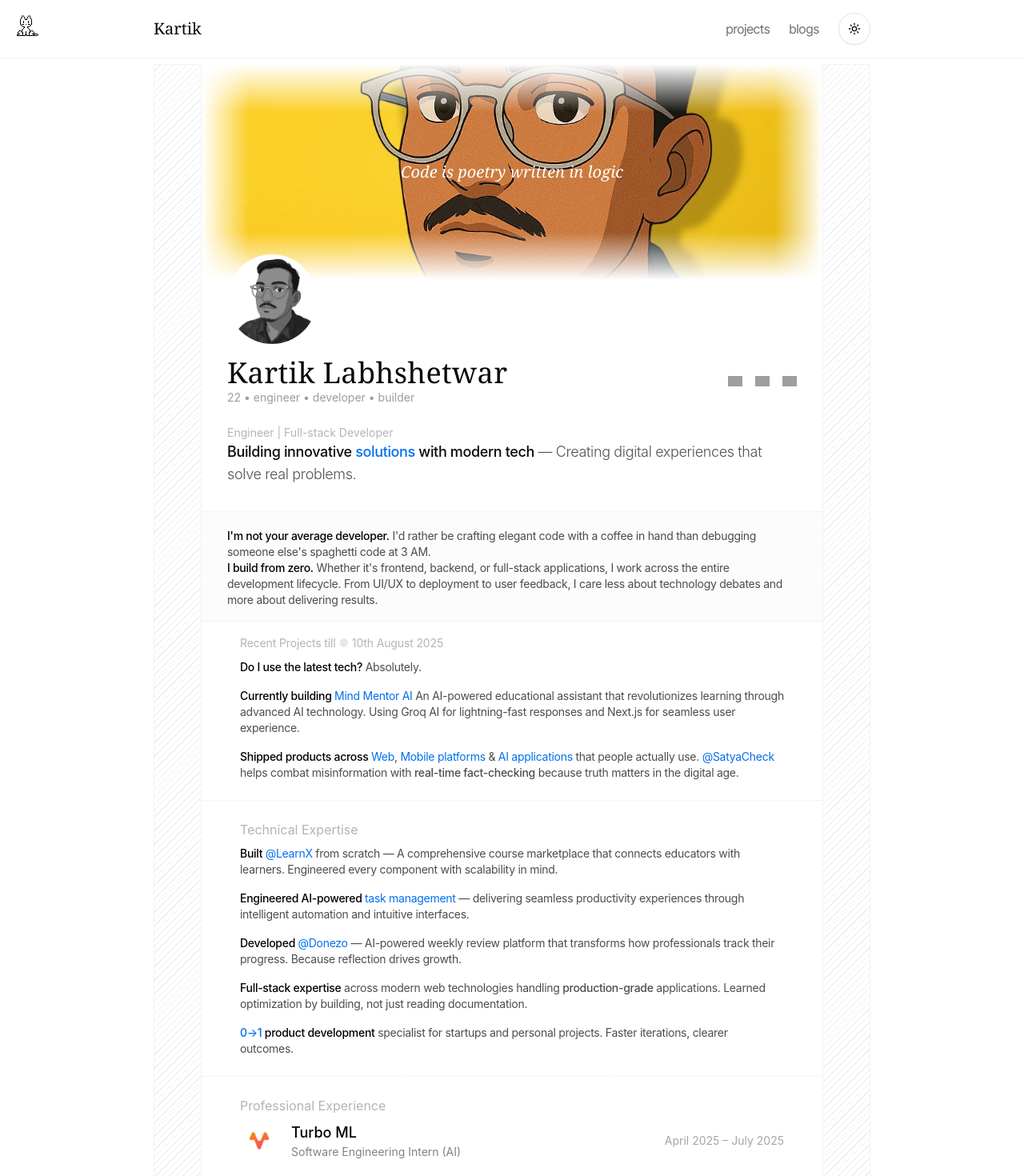
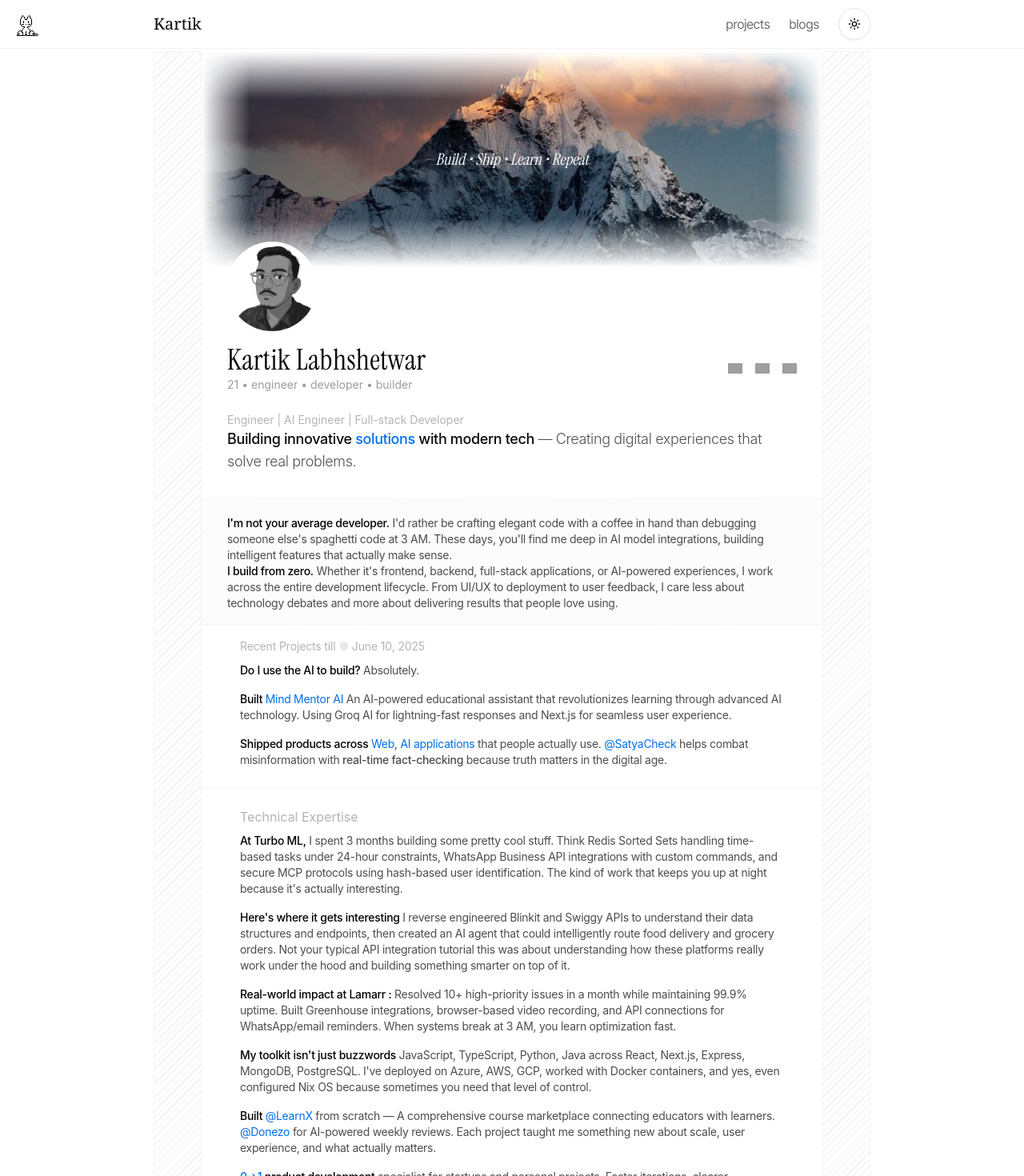
Before and after one commit to fpcMotif/kartik, a Next.js app: page / in a window 1280 px wide. Shown: the top 1470 px of the page at 80% size. Built offline with nearby package versions, Linux system fonts and the light colour scheme; grey boxes are pictures that could not be loaded.

Commit message:
some data changes

```diff
--- a/src/app/layout.tsx
+++ b/src/app/layout.tsx
@@ -1,5 +1,5 @@
 import type { Metadata } from "next";
-import {Inter_Tight} from "next/font/google";
+import {Inter_Tight, Instrument_Serif} from "next/font/google";
 import "./globals.css";
 import { ThemeProvider } from "@/components/theme-provider"
 
@@ -7,6 +7,13 @@
   weight: '400',
   style: 'normal',
   subsets: ['latin']
+})
+
+const instrumentSerif = Instrument_Serif({
+  weight: ['400'],
+  style: 'normal',
+  subsets: ['latin'],
+  variable: '--font-instrument-serif'
 })
 
 export const metadata: Metadata = {
@@ -33,7 +40,7 @@
 }>) {
   return (
     <html lang="en" suppressHydrationWarning>
-      <body className={inter.className}>
+      <body className={`${inter.className} ${instrumentSerif.variable}`}>
         <ThemeProvider
           attribute="class"
           defaultTheme="system"
--- a/src/app/page.tsx
+++ b/src/app/page.tsx
@@ -9,7 +9,7 @@
     <div>
       <MinimalNavigation />
       <OnekoCat />
-      <div className="pt-16 sm:pt-20">
+      <div className="pt-16 sm:pt-16">
         <NewHeroSection />
       </div>
     </div>
--- a/src/app/projects/[id]/page.tsx
+++ b/src/app/projects/[id]/page.tsx
@@ -51,7 +51,7 @@
       <OnekoCat />
 
       {/* Project Detail Section - Full Width with Borders */}
-      <section className="w-full border-b border-neutral-200 dark:border-neutral-700 relative bg-neutral-50/30 dark:bg-neutral-900/30 pt-16 sm:pt-20">
+      <section className="w-full border-b border-neutral-200 dark:border-neutral-700 relative bg-neutral-50/30 dark:bg-neutral-900/30 pt-16 sm:pt-16">
         <div className="w-full relative">
 
           <div className="px-4 sm:px-8 md:px-16 py-12 sm:py-16 md:py-20 relative z-20">
--- a/src/components/BannerSection.tsx
+++ b/src/components/BannerSection.tsx
@@ -9,8 +9,8 @@
 }
 
 export default function BannerSection({
-  quote = "Knowing everything is knowing nothing",
-  bannerImage = "/kartik.jpg"
+  quote = "Build • Ship • Learn • Repeat",
+  bannerImage = "/mountain.jpg"
 }: BannerSectionProps) {
   return (
     <div className="w-full mb-2 relative">
@@ -29,7 +29,7 @@
         <BannerOverlay position="left" />
         <BannerOverlay position="right" />
         <div className="absolute inset-0 flex items-center justify-center">
-          <p className="text-white text-xl italic font-serif">{quote}</p>
+          <p className="text-white text-xl italic font-[family-name:var(--font-instrument-serif)]">{quote}</p>
         </div>
       </div>
     </div>
--- a/src/components/BlogPostClient.tsx
+++ b/src/components/BlogPostClient.tsx
@@ -17,7 +17,7 @@
       <OnekoCat />
 
       {/* Blog Content */}
-      <div className="w-full relative pt-16 sm:pt-20">
+      <div className="w-full relative pt-16 sm:pt-16">
         <div className="px-4 sm:px-8 md:px-16 py-8 sm:py-10 md:py-12">
           <div className="max-w-3xl mx-auto">
             <Link
--- a/src/components/BlogsListClient.tsx
+++ b/src/components/BlogsListClient.tsx
@@ -16,7 +16,7 @@
       <OnekoCat />
 
       {/* Page Content */}
-      <div className="w-full relative pt-16 sm:pt-20">
+      <div className="w-full relative pt-16 sm:pt-16">
         <div className="px-4 sm:px-8 md:px-16 py-8 sm:py-10 md:py-12">
           <div className="max-w-3xl mx-auto">
             <div className="mb-8 sm:mb-10">
--- a/src/components/CallToAction.tsx
+++ b/src/components/CallToAction.tsx
@@ -19,7 +19,7 @@
 }: CallToActionProps) {
   return (
     <div className="sm:px-12 px-6 mt-6 pb-8 sm:flex sm:justify-between sm:items-center w-full flex-col">
-      <p className="opacity-50 font-serif text-xl mb-4 sm:mb-3">{preText}</p>
+      <p className="opacity-50 font-[family-name:var(--font-instrument-serif)] text-xl mb-4 sm:mb-3">{preText}</p>
       <div className="gradient bg-gradient-to-b from-[#252525] to-[#3B3B3B] rounded-lg p-[1px] relative overflow-hidden w-full sm:w-auto mt-4 sm:mt-0">
         <a
           href={linkUrl}
--- a/src/components/MinimalNavigation.tsx
+++ b/src/components/MinimalNavigation.tsx
@@ -17,7 +17,7 @@
 
   return (
     <nav className="fixed top-0 left-0 right-0 z-50 bg-white/80 dark:bg-black/80 backdrop-blur-md border-b border-neutral-200/50 dark:border-neutral-700/50">
-      <div className="px-4 sm:px-8 py-3 sm:py-4">
+      <div className="px-4 sm:px-8 py-3 sm:py-2.5">
         <div className="max-w-4xl mx-auto flex justify-between items-center">
           <Link
             href="/"
--- a/src/components/NewHeroSection.tsx
+++ b/src/components/NewHeroSection.tsx
@@ -22,14 +22,14 @@
         <div className="mx-auto sm:w-[calc(100%-120px)] w-full max-w-4xl">
           {/* Banner Section */}
           <BannerSection
-            bannerImage="/kartik.jpg"
-            quote="Code is poetry written in logic"
+            bannerImage="/mountain.jpg"
+            quote="Build • Ship • Learn • Repeat"
           />
 
           {/* Profile Header */}
           <ProfileHeader
             name="Kartik Labhshetwar"
-            age="22"
+            age="21"
             title="engineer • developer • builder"
             profileImage="/kartik_bw.png"
             socialLinks={{
@@ -44,7 +44,7 @@
             <div className="text-base">
               {/* Current Role Section */}
               <ContentSection
-                subtitle="Engineer | Full-stack Developer"
+                subtitle="Engineer | AI Engineer | Full-stack Developer"
                 title='Building innovative <a class="text-[#006FEE] hover:underline" href="/projects">solutions</a> with modern tech <span class="opacity-70 font-light">— Creating digital experiences that solve real problems.</span>'
                 className="mt-6"
               >
@@ -56,10 +56,10 @@
               {/* About Section */}
               <ContentSection background className="pb-4 pt-1">
                 <ContentParagraph className="mt-4">
-                  <span className="font-medium dark:text-white text-black">I&apos;m not your average developer.</span> I&apos;d rather be crafting elegant code with a coffee in hand than debugging someone else&apos;s spaghetti code at 3 AM.
+                  <span className="font-medium dark:text-white text-black">I&apos;m not your average developer.</span> I&apos;d rather be crafting elegant code with a coffee in hand than debugging someone else&apos;s spaghetti code at 3 AM. These days, you&apos;ll find me deep in AI model integrations, building intelligent features that actually make sense.
                 </ContentParagraph>
                 <ContentParagraph>
-                  <span className="font-medium dark:text-white text-black">I build from zero.</span> Whether it&apos;s frontend, backend, or full-stack applications, I work across the entire development lifecycle. From UI/UX to deployment to user feedback, I care less about technology debates and more about delivering results.
+                  <span className="font-medium dark:text-white text-black">I build from zero.</span> Whether it&apos;s frontend, backend, full-stack applications, or AI-powered experiences, I work across the entire development lifecycle. From UI/UX to deployment to user feedback, I care less about technology debates and more about delivering results that people love using.
                 </ContentParagraph>
               </ContentSection>
 
@@ -68,26 +68,24 @@
               {/* Contributions Section */}
               <div className="sm:px-12 px-6 mt-4">
                 <h2 className="text-sm sm:text-md opacity-30 leading-relaxed -tracking-[0.01em] mb-2">
-                  Recent Projects till <span className="opacity-30">●</span> 10th August 2025
+                  Recent Projects till <span className="opacity-30">●</span> {new Date().toLocaleDateString('en-US', { day: 'numeric', month: 'long', year: 'numeric' })}
                 </h2>
                 <div className="space-y-4 dark:text-white/70 text-black/70 pb-6">
                   <ContentParagraph>
-                    <span className="font-medium dark:text-white text-black">Do I use the latest tech?</span> Absolutely.
+                    <span className="font-medium dark:text-white text-black">Do I use the AI to build?</span> Absolutely.
                   </ContentParagraph>
                   <ContentParagraph>
-                    <span className="font-medium dark:text-white text-black">Currently building </span>
-                    <Link href="/projects" className="text-[#006FEE] hover:underline">Mind Mentor AI</Link>
+                    <span className="font-medium dark:text-white text-black">Built </span>
+                    <Link href="/projects/mind-mentor" className="text-[#006FEE] hover:underline">Mind Mentor AI</Link>
                     <span> An AI-powered educational assistant that revolutionizes learning through advanced AI technology. Using Groq AI for lightning-fast responses and Next.js for seamless user experience.</span>
                   </ContentParagraph>
                   <ContentParagraph>
                     <span className="font-medium dark:text-white text-black">Shipped products across </span>
                     <Link href="/projects" className="text-[#006FEE] hover:underline">Web</Link>
                     <span>, </span>
-                    <Link href="/projects" className="text-[#006FEE] hover:underline">Mobile platforms</Link>
-                    <span> & </span>
                     <Link href="/projects" className="text-[#006FEE] hover:underline">AI applications</Link>
                     <span> that people actually use. </span>
-                    <Link href="/projects" className="text-[#006FEE] hover:underline">@SatyaCheck</Link>
+                    <Link href="/projects/satya-check" className="text-[#006FEE] hover:underline">@SatyaCheck</Link>
                     <span> helps combat misinformation with </span>
                     <span className="font-medium">real-time fact-checking</span>
                     <span> because truth matters in the digital age.</span>
@@ -102,29 +100,27 @@
                 <h2 className="text-md mb-2 opacity-30 mt-6">Technical Expertise</h2>
                 <div className="space-y-4 dark:text-white/70 text-black/70 pb-6">
                   <ContentParagraph>
-                    <span className="font-medium dark:text-white text-black">Built </span>
-                    <Link href="/projects" className="text-[#006FEE] hover:underline">@LearnX</Link>
-                    <span> from scratch — A comprehensive course marketplace that connects educators with learners. Engineered every component with scalability in mind.</span>
+                    <span className="font-medium dark:text-white text-black">At Turbo ML,</span> I spent 3 months building some pretty cool stuff. Think Redis Sorted Sets handling time-based tasks under 24-hour constraints, WhatsApp Business API integrations with custom commands, and secure MCP protocols using hash-based user identification. The kind of work that keeps you up at night because it&apos;s actually interesting.
                   </ContentParagraph>
                   <ContentParagraph>
-                    <span className="font-medium dark:text-white text-black">Engineered AI-powered </span>
-                    <Link href="/projects" className="text-[#006FEE] hover:underline">task management</Link>
-                    <span> — delivering seamless productivity experiences through intelligent automation and intuitive interfaces.</span>
+                    <span className="font-medium dark:text-white text-black">Here&apos;s where it gets interesting </span> I reverse engineered Blinkit and Swiggy APIs to understand their data structures and endpoints, then created an AI agent that could intelligently route food delivery and grocery orders. Not your typical API integration tutorial this was about understanding how these platforms really work under the hood and building something smarter on top of it.
                   </ContentParagraph>
                   <ContentParagraph>
-                    <span className="font-medium dark:text-white text-black">Developed </span>
-                    <Link href="/projects" className="text-[#006FEE] hover:underline">@Donezo</Link>
-                    <span> — AI-powered weekly review platform that transforms how professionals track their progress. Because reflection drives growth.</span>
+                    <span className="font-medium dark:text-white text-black">Real-world impact at Lamarr :</span>  Resolved 10+ high-priority issues in a month while maintaining 99.9% uptime. Built Greenhouse integrations, browser-based video recording, and API connections for WhatsApp/email reminders. When systems break at 3 AM, you learn optimization fast.
                   </ContentParagraph>
                   <ContentParagraph>
-                    <span className="font-medium dark:text-white text-black">Full-stack expertise</span>
-                    <span> across modern web technologies handling </span>
-                    <span className="font-medium">production-grade</span>
-                    <span> applications. Learned optimization by building, not just reading documentation.</span>
+                    <span className="font-medium dark:text-white text-black">My toolkit isn&apos;t just buzzwords </span> JavaScript, TypeScript, Python, Java across React, Next.js, Express, MongoDB, PostgreSQL. I&apos;ve deployed on Azure, AWS, GCP, worked with Docker containers, and yes, even configured Nix OS because sometimes you need that level of control.
+                  </ContentParagraph>
+                  <ContentParagraph>
+                    <span className="font-medium dark:text-white text-black">Built </span>
+                    <Link href="/projects/learnx" className="text-[#006FEE] hover:underline">@LearnX</Link>
+                    <span> from scratch — A comprehensive course marketplace connecting educators with learners. </span>
+                    <Link href="/projects/donezo" className="text-[#006FEE] hover:underline">@Donezo</Link>
+                    <span> for AI-powered weekly reviews. Each project taught me something new about scale, user experience, and what actually matters.</span>
                   </ContentParagraph>
                   <ContentParagraph>
                     <span className="font-medium dark:text-white text-black">
-                      <Link href="/projects" className="text-[#006FEE] hover:underline">0→1</Link> product development
+                      <Link href="https://github.com/KartikLabhshetwar" target='_blank' className="text-[#006FEE] hover:underline">0→1</Link> product development
                     </span>
                     <span> specialist for startups and personal projects. Faster iterations, clearer outcomes.</span>
                   </ContentParagraph>
--- a/src/components/ProfileHeader.tsx
+++ b/src/components/ProfileHeader.tsx
@@ -18,8 +18,8 @@
 
 export default function ProfileHeader({
   name = "Kartik Labhshetwar",
-  age = "22",
-  title = "engineer • developer • designer",
+  age = "21",
+  title = "engineer • developer • builder",
   profileImage = "/kartik_bw.png",
   socialLinks = {
     twitter: "https://x.com/code_kartik",
@@ -37,7 +37,7 @@
       />
       <div className="text-left sm:flex sm:justify-between sm:items-center w-full sm:px-8 px-4 flex-col sm:flex-row">
         <div>
-          <h1 className="font-serif text-3xl sm:text-4xl tracking-[0.01em] font-medium mb-0">
+          <h1 className="font-[family-name:var(--font-instrument-serif)] text-3xl sm:text-4xl tracking-[0.01em] font-medium mb-0">
             {name}
           </h1>
           <p className="opacity-40 text-[14px]">
--- a/src/components/ProjectsListClient.tsx
+++ b/src/components/ProjectsListClient.tsx
@@ -16,7 +16,7 @@
       <OnekoCat />
 
       {/* Page Header */}
-      <div className="w-full relative bg-neutral-50/30 dark:bg-neutral-900/30 border-b border-neutral-200 dark:border-neutral-700 pt-16 sm:pt-20">
+      <div className="w-full relative bg-neutral-50/30 dark:bg-neutral-900/30 border-b border-neutral-200 dark:border-neutral-700 pt-16 sm:pt-16">
         <div className="px-4 sm:px-8 md:px-16 py-8 sm:py-10 md:py-12">
           <div className="max-w-5xl mx-auto">
             <h1 className="text-2xl sm:text-3xl md:text-4xl font-medium mb-3 sm:mb-4 text-center">projects</h1>
```
Also changed, not shown: public/mountain.jpg (added), public/texture.jpg (added).
